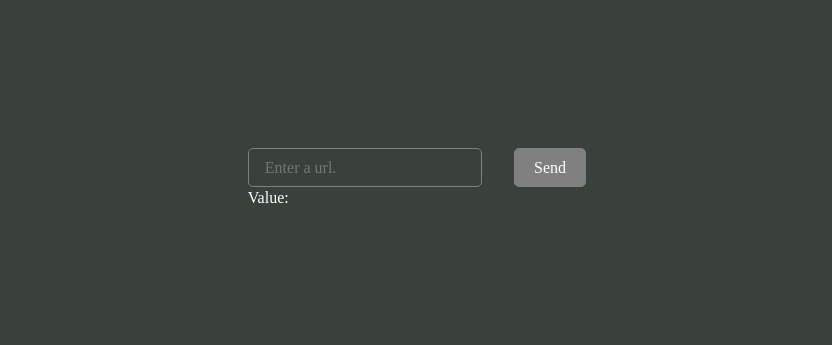
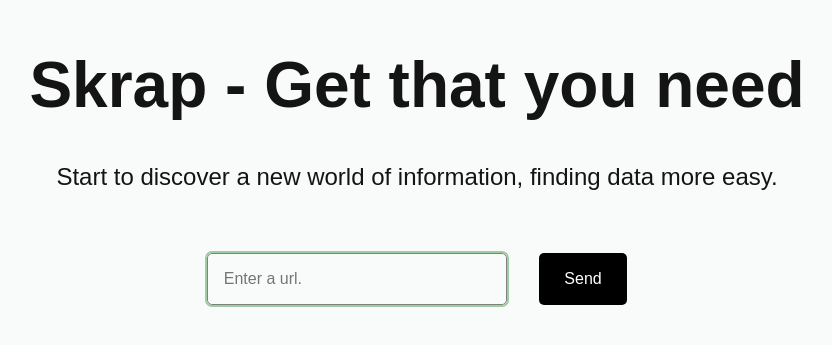
Before and after one commit to DreckSallow/skrap, an Angular app: page / in a window 1280 px wide. Shown: the part 221-566 px from the top of the page, without its empty margins (223-1055 px from the left). Built offline with nearby package versions, Linux system fonts and the light colour scheme.

Commit message:
add home page

```diff
--- a/src/app/app-routing.module.ts
+++ b/src/app/app-routing.module.ts
@@ -1,11 +1,17 @@
 import { NgModule } from '@angular/core';
 import { RouterModule, Routes } from '@angular/router';
-import { HomePage } from './pages';
+import { DashboardPage, HomePage } from './pages';
 
 const routes: Routes = [
   {
     path: "",
+    title: "Skrap - website",
     component: HomePage
+  },
+  {
+    path: "dashboard",
+    title: "Dashbaord",
+    component: DashboardPage
   }
 ];
 
--- a/src/app/app.module.ts
+++ b/src/app/app.module.ts
@@ -3,12 +3,13 @@ import { BrowserModule } from '@angular/platform-browser';
 import { ReactiveFormsModule } from "@angular/forms";
 import { AppRoutingModule } from './app-routing.module';
 import { AppComponent } from './app.component';
-import { HomePage } from './pages/';
+import { HomePage, DashboardPage } from './pages/';
 
 @NgModule({
   declarations: [
     AppComponent,
     HomePage,
+    DashboardPage,
   ],
   imports: [
     BrowserModule,
--- /dev/null
+++ b/src/app/pages/dashboard/dashboard.component.css
@@ -0,0 +1,17 @@
+.header {
+  width: 100vw;
+  padding: 2em 3em 2em 1em;
+}
+
+.header-content h1 {
+  font-weight: bold;
+  font-size: 2rem;
+  margin-bottom: 1em;
+}
+
+
+.header-content input {
+  padding: 1em 1.5em;
+  border-radius: 5px;
+  border: 1px solid gray;
+}
--- /dev/null
+++ b/src/app/pages/dashboard/dashboard.component.html
@@ -0,0 +1,6 @@
+<header class="header">
+  <div class="header-content">
+    <h1>Skrap Dashboard</h1>
+    <input [value]="url" />
+  </div>
+</header>
--- /dev/null
+++ b/src/app/pages/dashboard/dashboard.component.ts
@@ -0,0 +1,22 @@
+import { Component, OnInit } from '@angular/core';
+import { ActivatedRoute } from '@angular/router';
+
+@Component({
+  selector: 'app-dashboard',
+  templateUrl: './dashboard.component.html',
+  styleUrls: ['./dashboard.component.css']
+})
+export default class DashboardComponent implements OnInit {
+  url: string | null = null;
+  constructor(
+    private route: ActivatedRoute
+  ) {
+
+  }
+
+  ngOnInit(): void {
+    this.route.queryParamMap.subscribe((params) => {
+      this.url = params.get("url");
+    })
+  }
+}
--- a/src/app/pages/home/home.component.css
+++ b/src/app/pages/home/home.component.css
@@ -4,6 +4,29 @@
   display: flex;
   justify-content: center;
   align-items: center;
+}
+
+.home-content {
+  display: flex;
+  align-items: center;
+  justify-content: center;
+  flex-direction: column;
+  gap: 4em;
+  max-width: 800px;
+}
+
+.home-header h1 {
+  font-size: 4rem;
+  text-align: center;
+  font-weight: bold;
+  line-height: 1em;
+}
+
+.home-header p {
+  margin-top: 2em;
+  font-size: 1.5rem;
+  text-align: center;
+  line-height: 1em;
 }
 
 .home-content-form {
@@ -13,15 +36,37 @@
 }
 
 .home-content-form input {
-  padding: .6em 1em;
+  padding: 1em;
   display: block;
   border-radius: 5px;
   border: 1px solid gray;
+  min-width: 250px;
+  width: 300px;
+}
+
+.home-content-form input:focus {
+  outline: 2px solid #9fcca0;
 }
 
 .home-content-form button {
-  padding: .6em 1.2em;
+  padding: 1em 1.6em;
   border-radius: 5px;
-  border: 1px solid gray;
-  background-color: gray;
+  background-color: black;
+  color: white;
+  cursor: pointer;
+  outline: 0px solid black;
+  opacity: 1;
+  transition: outline 1s, opacity 1s;
 }
+
+.home-content-form button:hover {
+  opacity: 0.8;
+}
+
+.home-content-form button:focus {
+  outline: 3px solid #9fcca0;
+}
+
+.home-content-form .ng-touched.ng-invalid {
+  outline: 3px solid #d98f84;
+}
--- a/src/app/pages/home/home.component.html
+++ b/src/app/pages/home/home.component.html
@@ -1,9 +1,14 @@
 <main class="home-container">
-  <div>
-    <form class="home-content-form">
-      <input placeholder="Enter a url." required type="url" [formControl]="url" />
-      <button type="submit">Send</button>
+  <div class="home-content">
+    <header class="home-header">
+      <h1>
+        Skrap - Get that you need
+      </h1>
+      <p>Start to discover a new world of information, finding data more easy.</p>
+    </header>
+    <form class="home-content-form" [formGroup]="urlForm" (ngSubmit)="onSubmit()" tabindex="0">
+      <input placeholder="Enter a url." required type="url" formControlName="url" tabindex="1" #inputUrl />
+      <button type="submit" [disabled]="!urlForm.valid" tabindex="2">Send</button>
     </form>
-    <p> Value: {{url.value}}</p>
   </div>
 </main>
--- a/src/app/pages/home/home.component.ts
+++ b/src/app/pages/home/home.component.ts
@@ -1,13 +1,27 @@
-import { Component } from '@angular/core';
-import { FormBuilder, FormControl } from '@angular/forms';
+import { Component, ElementRef, ViewChild, AfterViewInit } from '@angular/core';
+import { FormBuilder, Validators } from '@angular/forms';
+import { Router } from '@angular/router';
 
 @Component({
   selector: 'app-home',
   templateUrl: './home.component.html',
   styleUrls: ['./home.component.css']
 })
-export default class HomeComponent {
-  title = "Skrap title";
-  url = new FormControl("")
+export default class HomeComponent implements AfterViewInit {
+  urlForm = this.fb.group({
+    url: ["", [Validators.required, Validators.pattern('https?://.+')]]
+  });
+  @ViewChild("inputUrl") inputUrl!: ElementRef<HTMLInputElement>;
+  constructor(private fb: FormBuilder, private route: Router) { };
 
+  ngAfterViewInit() {
+    this.inputUrl.nativeElement.focus();
+  }
+
+  onSubmit() {
+    if (!this.urlForm.valid) return;
+    console.log(this.urlForm.value);
+    console.log({ valid: this.urlForm.status });
+    this.route.navigate(["/dashboard"], { queryParams: { url: this.urlForm.get("url")?.value } })
+  }
 }
--- a/src/app/pages/index.ts
+++ b/src/app/pages/index.ts
@@ -1 +1,2 @@
 export { default as HomePage } from "./home/home.component";
+export { default as DashboardPage } from "./dashboard/dashboard.component";
--- a/src/index.html
+++ b/src/index.html
@@ -9,7 +9,7 @@
   <link rel="icon" type="image/x-icon" href="favicon.ico">
 </head>
 
-<body class="dark-theme th-bg th-color">
+<body class="light-theme th-bg th-color">
   <app-root></app-root>
 </body>
 
--- a/src/styles.css
+++ b/src/styles.css
@@ -4,6 +4,7 @@ body {
   min-height: 100vh;
   max-width: 100vw;
   width: 100vw;
+  font-family: Arial, Helvetica, sans-serif;
 }
 
 
--- a/src/sys-styles.css
+++ b/src/sys-styles.css
@@ -12,7 +12,8 @@
   --th-color: 0, 0%, 100%;
 }
 
-.th-bg {  background-color: hsla(var(--th-bg), var(--th-alpha));
+.th-bg {
+  background-color: hsla(var(--th-bg), var(--th-alpha));
 }
 
 .th-color {
```
Also changed, not shown: 1 other file (tests, documents, lock files or other folders).
